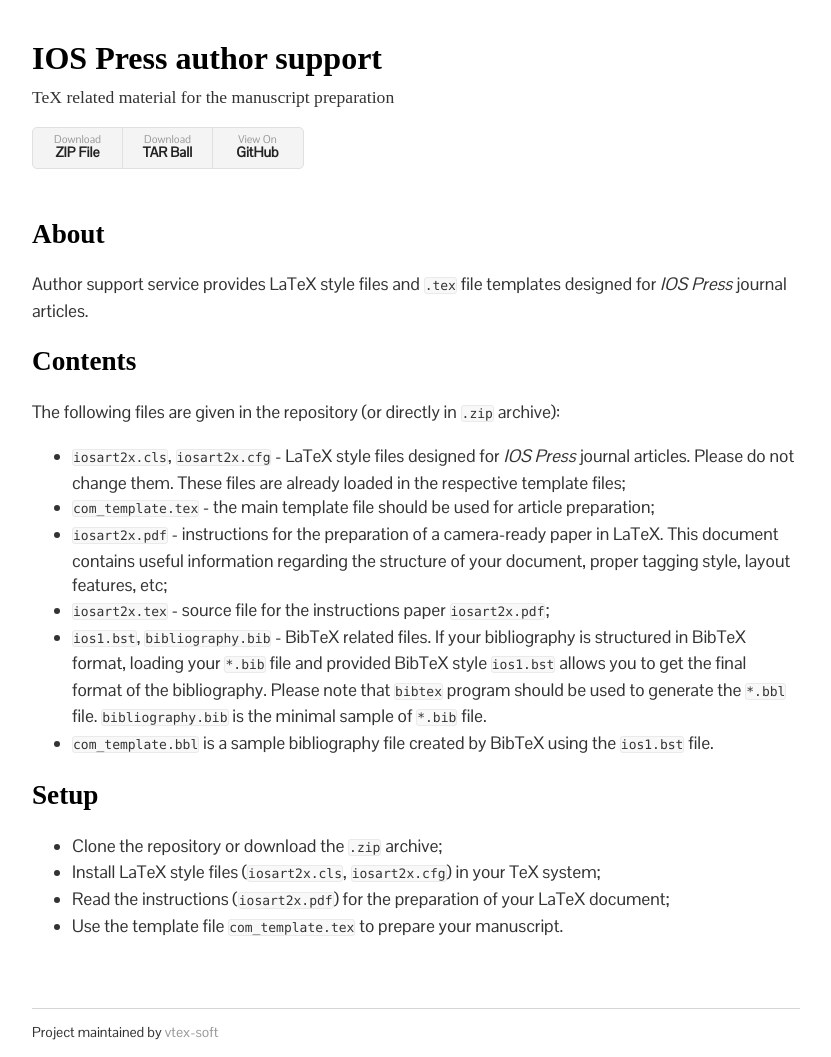
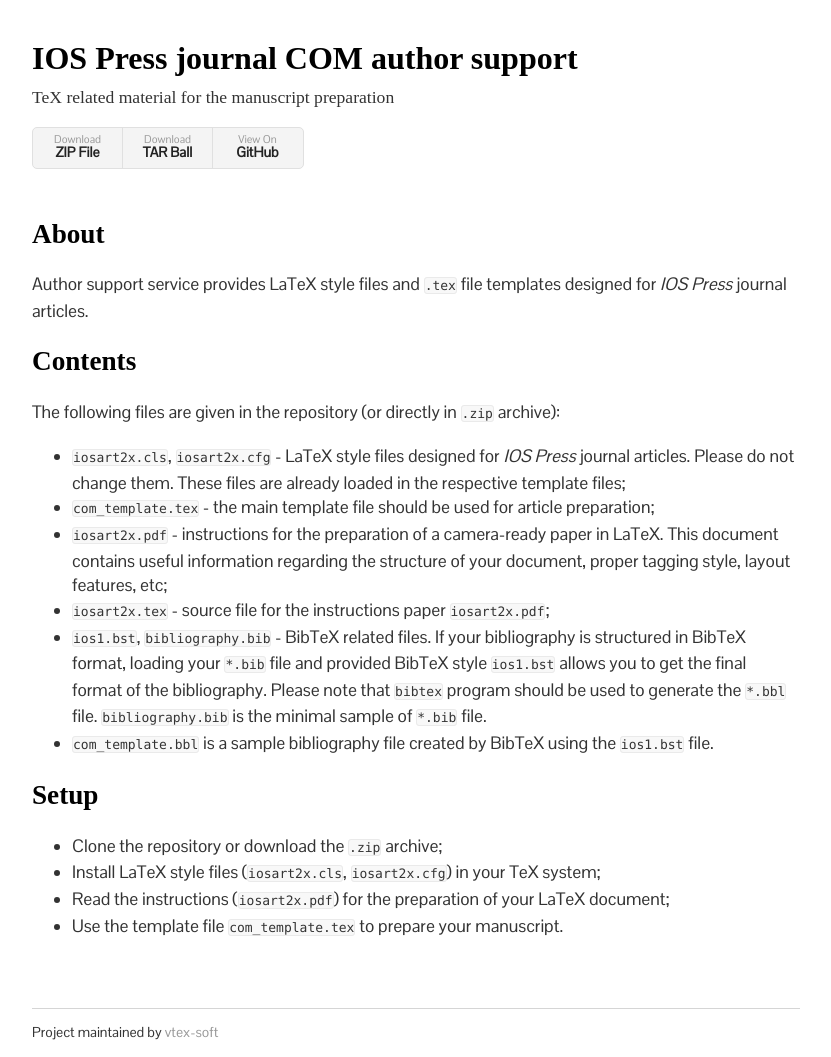
Before and after one commit to vtex-soft/texsupport.iospress-com, a Jekyll site: the page built from README.md, in a window 1280 px wide. Shown: the whole page, without its empty margins (224-1055 px from the left). Built offline with Jekyll 4.4.1, drawn with Linux system fonts in a browser that asks for light colours; some web fonts are replaced; our own code applies the rules of GitHub Pages for plain Markdown files.

Commit message:
full title

```diff
--- a/_config.yml
+++ b/_config.yml
@@ -1,3 +1,3 @@
-title: IOS Press author support
+title: IOS Press journal COM author support
 description: TeX related material for the manuscript preparation
 show_downloads: true
```
